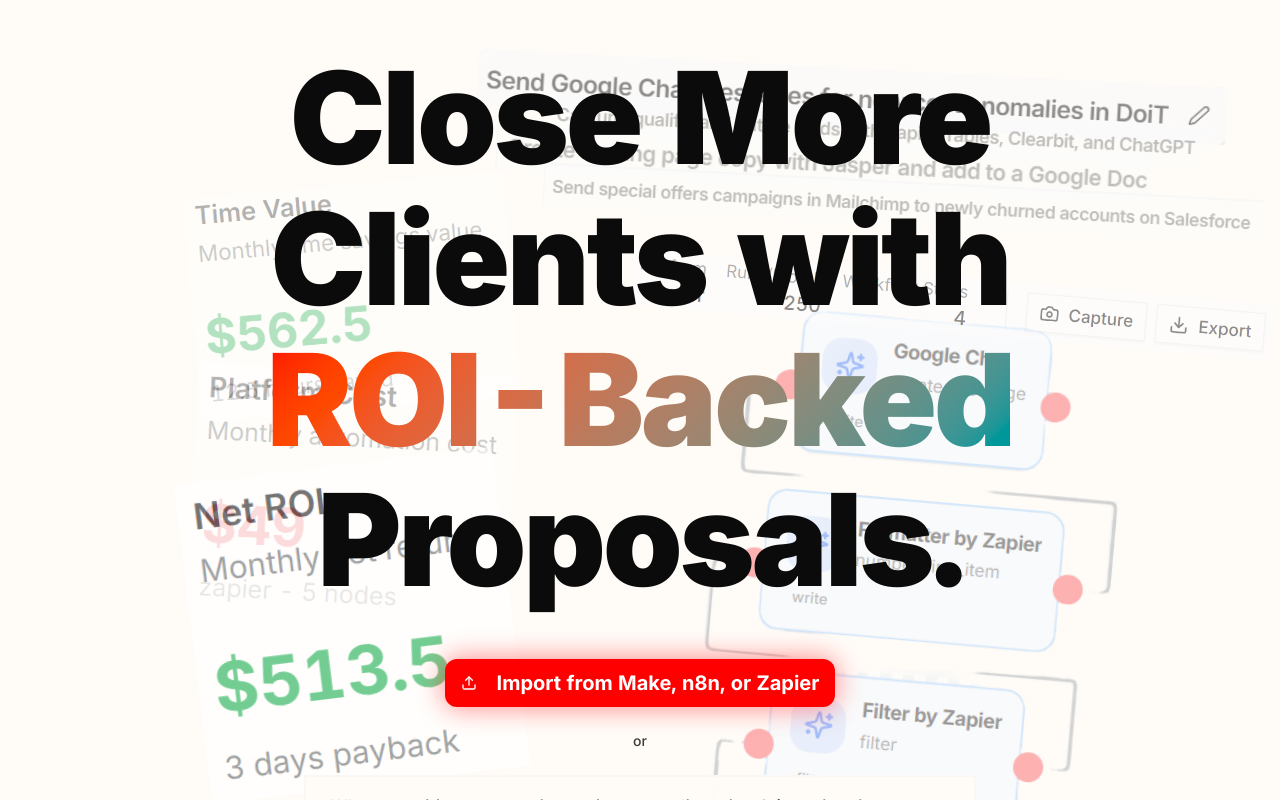
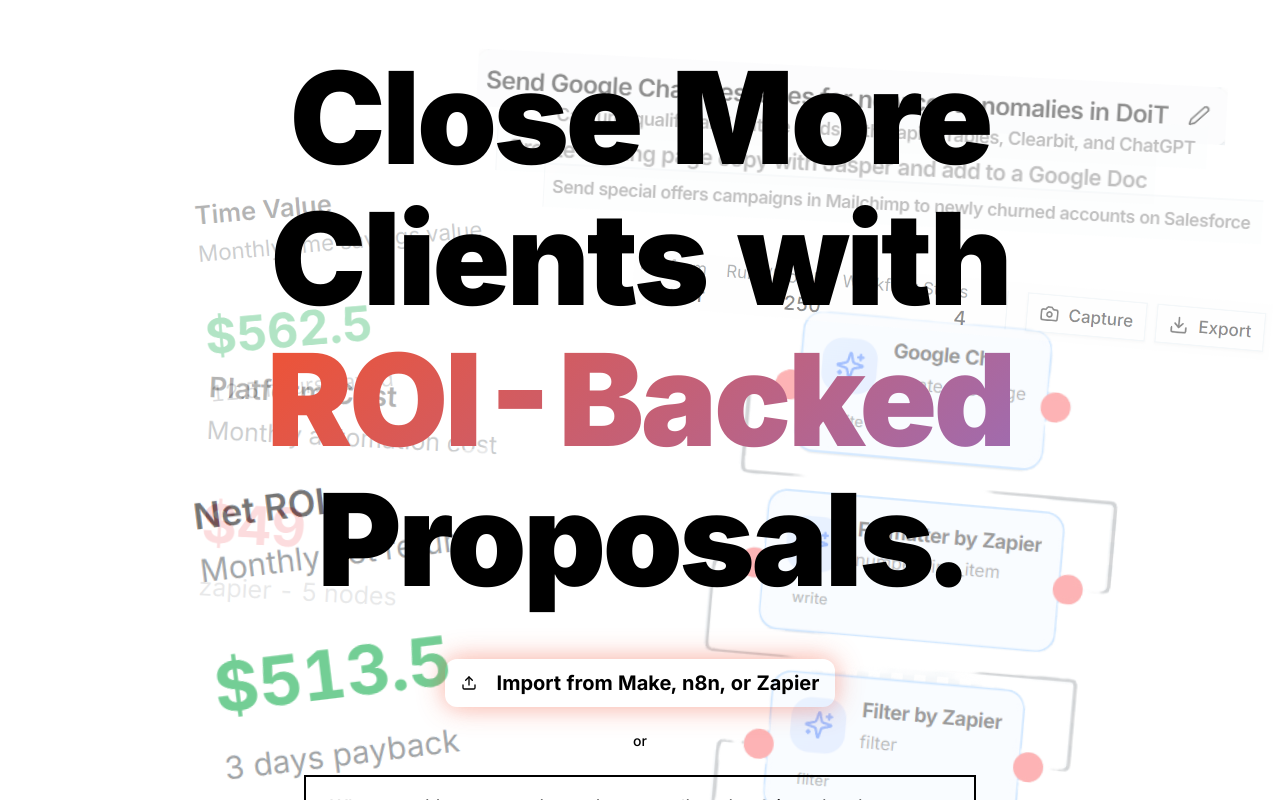
Before and after one commit to pawelsloboda5/apicus-mvp-1, a Next.js app: page / in a window 1280 px wide. Shown: the top 800 px of the page. Built offline with nearby package versions, Linux system fonts and the light colour scheme.

Commit message:
theme update

```diff
--- a/app/chart-kit/colors.ts
+++ b/app/chart-kit/colors.ts
@@ -1,29 +1,29 @@
 export const colors = {
-  // Base colors
-  bg: '#ffffff',
-  fg: '#000000',
-  border: '#e2e8f0',
-  muted: '#64748b',
-  neutral: '#94a3b8',
-  text: '#334155',
+  // Base colors from Apicus palette
+  bg: '#FEFAF0',     // apicus-canvas
+  fg: '#1A1A1A',     // apicus-neutrals 13
+  border: '#E2C3B9', // apicus-washed orange 300
+  muted: '#D4A597',  // apicus-washed orange
+  neutral: '#97756B', // apicus-washed orange 700
+  text: '#3C3C3C',   // apicus-neutrals 10
 
-  // Chart colors
-  accent: '#3b82f6', // Blue
-  good: '#22c55e',   // Green
-  warn: '#f59e0b',   // Amber
-  bad: '#ef4444',    // Red
+  // Chart colors using Apicus palette
+  accent: '#F15533', // apicus-orange (primary)
+  good: '#22c55e',   // Keep green for positive
+  warn: '#f59e0b',   // Keep amber for warning
+  bad: '#ef4444',    // Keep red for negative
   value: '#22c55e',  // Green for positive value
   cost: '#ef4444',   // Red for costs
 
-  // Node type colors
-  trigger: '#8b5cf6', // Purple
-  action: '#3b82f6',  // Blue
-  decision: '#f59e0b', // Amber
-  group: '#06b6d4',   // Cyan
+  // Node type colors using Apicus palette
+  trigger: '#37036A', // apicus-deep purple
+  action: '#F15533',  // apicus-orange
+  decision: '#F4775B', // apicus-orange 400
+  group: '#79569B',   // apicus-deep purple 300
 
-  // Additional colors
-  primary: '#8b5cf6',   // Purple
-  secondary: '#6366f1', // Indigo
+  // Additional colors from Apicus palette
+  primary: '#F15533',   // apicus-orange
+  secondary: '#37036A', // apicus-deep purple
 
   // Chart-specific gradients (can be defined later if needed)
   gradients: {},
--- a/app/globals.css
+++ b/app/globals.css
@@ -58,82 +58,82 @@
   --font-vt323: 'VT323', monospace;
 
   /* Light theme - Modern Apicus palette for automation consultants */
-  --background: oklch(0.995 0.01 48); /* Warm canvas #FEFAF0 */
-  --foreground: oklch(0.15 0 0); /* Dark neutral #1A1A1A */
-  --card: oklch(1 0 0); /* Pure white */
-  --card-foreground: oklch(0.15 0 0);
-  --popover: oklch(1 0 0);
-  --popover-foreground: oklch(0.15 0 0);
-  --primary: oklch(0.67 0.29 35); /* Vibrant Orange #FF6B35 */
-  --primary-foreground: oklch(1 0 0);
-  --secondary: oklch(0.56 0.21 255); /* Deep Indigo #4C6EF5 */
-  --secondary-foreground: oklch(1 0 0);
-  --muted: oklch(0.77 0.06 36); /* Washed Orange #D4A597 */
-  --muted-foreground: oklch(0.35 0 0);
-  --accent: oklch(0.61 0.13 200); /* Electric Teal #15AABF */
-  --accent-foreground: oklch(1 0 0);
-  --success: oklch(0.62 0.19 162); /* Emerald #10B981 */
-  --success-foreground: oklch(1 0 0);
-  --warning: oklch(0.7 0.17 86); /* Amber #F59E0B */
-  --warning-foreground: oklch(0.15 0 0);
-  --destructive: oklch(0.6 0.24 29); /* Coral Red #EF4444 */
-  --border: oklch(0.9 0.01 48); /* Subtle warm border */
-  --input: oklch(0.98 0.005 48); /* Light warm input bg */
-  --ring: oklch(0.67 0.29 35); /* Primary orange for focus */
-  --chart-1: oklch(0.67 0.29 35); /* Orange */
-  --chart-2: oklch(0.56 0.21 255); /* Indigo */
-  --chart-3: oklch(0.61 0.13 200); /* Teal */
-  --chart-4: oklch(0.7 0.17 86); /* Amber */
-  --chart-5: oklch(0.43 0.17 306); /* Deep Purple */
-  --sidebar: oklch(0.985 0.01 48); /* Slightly darker than bg */
-  --sidebar-foreground: oklch(0.15 0 0);
-  --sidebar-primary: oklch(0.67 0.29 35);
-  --sidebar-primary-foreground: oklch(1 0 0);
-  --sidebar-accent: oklch(0.95 0.01 48);
-  --sidebar-accent-foreground: oklch(0.15 0 0);
-  --sidebar-border: oklch(0.9 0.01 48);
-  --sidebar-ring: oklch(0.67 0.29 35);
-  --section-bg: oklch(0.99 0.005 48);
+  --background: 48 34% 99%; /* Warm canvas #FEFAF0 */
+  --foreground: 0 0% 10%; /* Dark neutral #1A1A1A */
+  --card: 0 0% 100%; /* Pure white */
+  --card-foreground: 0 0% 10%;
+  --popover: 0 0% 100%;
+  --popover-foreground: 0 0% 10%;
+  --primary: 10 86% 57%; /* apicus-orange #F15533 */
+  --primary-foreground: 0 0% 100%;
+  --secondary: 266 93% 21%; /* apicus-deep purple #37036A */
+  --secondary-foreground: 0 0% 100%;
+  --muted: 13 37% 74%; /* apicus-washed orange #D4A597 */
+  --muted-foreground: 0 0% 40%;
+  --accent: 283 31% 56%; /* apicus-deep purple 300 #79569B */
+  --accent-foreground: 0 0% 100%;
+  --success: 158 64% 39%; /* Emerald #10B981 */
+  --success-foreground: 0 0% 100%;
+  --warning: 37 92% 50%; /* Amber #F59E0B */
+  --warning-foreground: 0 0% 10%;
+  --destructive: 0 84% 60%; /* Coral Red #EF4444 */
+  --border: 48 34% 94%; /* Subtle warm border */
+  --input: 48 34% 98%; /* Light warm input bg */
+  --ring: 10 86% 57%; /* apicus-orange for focus */
+  --chart-1: 10 86% 57%; /* apicus-orange */
+  --chart-2: 266 93% 21%; /* apicus-deep purple */
+  --chart-3: 13 37% 74%; /* apicus-washed orange */
+  --chart-4: 283 31% 56%; /* apicus-deep purple 300 */
+  --chart-5: 10 82% 72%; /* apicus-orange 200 */
+  --sidebar: 48 34% 97%; /* Slightly darker than bg */
+  --sidebar-foreground: 0 0% 10%;
+  --sidebar-primary: 10 86% 57%;
+  --sidebar-primary-foreground: 0 0% 100%;
+  --sidebar-accent: 48 34% 96%;
+  --sidebar-accent-foreground: 0 0% 10%;
+  --sidebar-border: 48 34% 94%;
+  --sidebar-ring: 10 86% 57%;
+  --section-bg: 48 34% 99.5%;
 }
 
 .dark {
   /* Dark mode with Apicus palette */
-  --background: oklch(0.11 0 0); /* Very dark */
-  --foreground: oklch(0.95 0 0); /* Light text */
-  --card: oklch(0.14 0 0); /* Dark card */
-  --card-foreground: oklch(0.95 0 0);
-  --popover: oklch(0.12 0 0);
-  --popover-foreground: oklch(0.95 0 0);
-  --primary: oklch(0.72 0.25 35); /* Brighter orange for dark mode */
-  --primary-foreground: oklch(0.05 0 0);
-  --secondary: oklch(0.63 0.18 255); /* Lighter indigo */
-  --secondary-foreground: oklch(0.05 0 0);
-  --muted: oklch(0.18 0.02 35); /* Dark muted */
-  --muted-foreground: oklch(0.65 0 0);
-  --accent: oklch(0.66 0.11 200); /* Adjusted teal */
-  --accent-foreground: oklch(0.05 0 0);
-  --success: oklch(0.65 0.17 162); /* Dark mode emerald */
-  --success-foreground: oklch(0.05 0 0);
-  --warning: oklch(0.75 0.15 86); /* Dark mode amber */
-  --warning-foreground: oklch(0.05 0 0);
-  --destructive: oklch(0.65 0.22 29); /* Dark mode coral */
-  --border: oklch(0.22 0 0); /* Dark border */
-  --input: oklch(0.16 0 0); /* Dark input */
-  --ring: oklch(0.72 0.25 35); /* Bright orange ring */
-  --chart-1: oklch(0.72 0.25 35);
-  --chart-2: oklch(0.63 0.18 255);
-  --chart-3: oklch(0.66 0.11 200);
-  --chart-4: oklch(0.75 0.15 86);
-  --chart-5: oklch(0.5 0.15 306);
-  --sidebar: oklch(0.1 0 0);
-  --sidebar-foreground: oklch(0.95 0 0);
-  --sidebar-primary: oklch(0.72 0.25 35);
-  --sidebar-primary-foreground: oklch(0.05 0 0);
-  --sidebar-accent: oklch(0.15 0 0);
-  --sidebar-accent-foreground: oklch(0.95 0 0);
-  --sidebar-border: oklch(0.22 0 0);
-  --sidebar-ring: oklch(0.72 0.25 35);
-  --section-bg: oklch(0.08 0 0);
+  --background: 0 0% 7%; /* Very dark */
+  --foreground: 0 0% 95%; /* Light text */
+  --card: 0 0% 9%; /* Dark card */
+  --card-foreground: 0 0% 95%;
+  --popover: 0 0% 8%;
+  --popover-foreground: 0 0% 95%;
+  --primary: 10 74% 70%; /* apicus-orange 300 #F68D76 */
+  --primary-foreground: 0 0% 10%;
+  --secondary: 283 23% 61%; /* apicus-deep purple 200 #A38BBA */
+  --secondary-foreground: 0 0% 10%;
+  --muted: 13 18% 40%; /* apicus-washed orange 800 #755B53 */
+  --muted-foreground: 0 0% 65%;
+  --accent: 283 17% 77%; /* apicus-deep purple 100 #C1B1D1 */
+  --accent-foreground: 0 0% 10%;
+  --success: 158 58% 42%; /* Dark mode emerald */
+  --success-foreground: 0 0% 10%;
+  --warning: 37 85% 55%; /* Dark mode amber */
+  --warning-foreground: 0 0% 10%;
+  --destructive: 0 70% 60%; /* Dark mode coral */
+  --border: 0 0% 15%; /* Dark border */
+  --input: 0 0% 11%; /* Dark input */
+  --ring: 10 74% 70%; /* apicus-orange 300 */
+  --chart-1: 10 74% 70%; /* apicus-orange 300 */
+  --chart-2: 283 23% 61%; /* apicus-deep purple 200 */
+  --chart-3: 13 37% 55%; /* apicus-washed orange 500 dark */
+  --chart-4: 283 17% 77%; /* apicus-deep purple 100 */
+  --chart-5: 10 74% 76%; /* apicus-orange 100 */
+  --sidebar: 0 0% 6%;
+  --sidebar-foreground: 0 0% 95%;
+  --sidebar-primary: 10 74% 70%;
+  --sidebar-primary-foreground: 0 0% 10%;
+  --sidebar-accent: 0 0% 10%;
+  --sidebar-accent-foreground: 0 0% 95%;
+  --sidebar-border: 0 0% 15%;
+  --sidebar-ring: 10 74% 70%;
+  --section-bg: 0 0% 5%;
 }
 
 @layer base {
@@ -238,8 +238,8 @@
 }
 
 @keyframes pulse-glow {
-  0%, 100% { box-shadow: 0 0 20px oklch(from var(--primary) l c h / 0.3); }
-  50% { box-shadow: 0 0 40px oklch(from var(--primary) l c h / 0.6), 0 0 60px oklch(from var(--primary) l c h / 0.2); }
+  0%, 100% { box-shadow: 0 0 20px hsl(var(--primary) / 0.3); }
+  50% { box-shadow: 0 0 40px hsl(var(--primary) / 0.6), 0 0 60px hsl(var(--primary) / 0.2); }
 }
 
 @keyframes shimmer {
@@ -263,7 +263,7 @@
   background: linear-gradient(
     90deg,
     transparent,
-    oklch(from var(--primary) l c h / 0.1),
+    hsl(var(--primary) / 0.1),
     transparent
   );
   background-size: 200% 100%;
@@ -272,14 +272,14 @@
 
 /* Improved text gradients with new colors */
 .text-gradient {
-  background: linear-gradient(135deg, oklch(from var(--primary) l c h), oklch(from var(--secondary) l c h));
+  background: linear-gradient(135deg, hsl(var(--primary)), hsl(var(--secondary)));
   -webkit-background-clip: text;
   -webkit-text-fill-color: transparent;
   background-clip: text;
 }
 
 .text-gradient-orange {
-  background: linear-gradient(135deg, oklch(from var(--primary) l c h), oklch(from var(--accent) l c h));
+  background: linear-gradient(135deg, hsl(var(--primary)), hsl(var(--accent)));
   -webkit-background-clip: text;
   -webkit-text-fill-color: transparent;
   background-clip: text;
@@ -288,15 +288,15 @@
 /* Enhanced grid pattern */
 .grid-pattern {
   background-image:
-    linear-gradient(oklch(from var(--border) l c h / 0.4) 1px, transparent 1px),
-    linear-gradient(90deg, oklch(from var(--border) l c h / 0.4) 1px, transparent 1px);
+    linear-gradient(hsl(var(--border) / 0.4) 1px, transparent 1px),
+    linear-gradient(90deg, hsl(var(--border) / 0.4) 1px, transparent 1px);
   background-size: 24px 24px;
 }
 
 .dark .grid-pattern {
   background-image:
-    linear-gradient(oklch(from var(--border) l c h / 0.4) 1px, transparent 1px),
-    linear-gradient(90deg, oklch(from var(--border) l c h / 0.4) 1px, transparent 1px);
+    linear-gradient(hsl(var(--border) / 0.4) 1px, transparent 1px),
+    linear-gradient(90deg, hsl(var(--border) / 0.4) 1px, transparent 1px);
 }
 
 /* Custom scrollbar with improved styling */
@@ -317,7 +317,7 @@
 }
 
 ::-webkit-scrollbar-thumb:hover {
-  background: oklch(from var(--primary) l c h / 0.8);
+  background: hsl(var(--primary) / 0.8);
 }
 
 /* React Flow Email Node Handle Overrides */
@@ -345,15 +345,15 @@
 
 /* Make email handles more prominent with new colors */
 .react-flow__node-emailPreview .react-flow__handle {
-  background: var(--primary) !important;
-  border-color: oklch(from var(--primary) calc(l - 0.1) c h) !important;
-  box-shadow: 0 0 0 2px oklch(from var(--primary) l c h / 0.2) !important;
+  background: hsl(var(--primary)) !important;
+  border-color: hsl(var(--primary) / 0.8) !important;
+  box-shadow: 0 0 0 2px hsl(var(--primary) / 0.2) !important;
   transition: all 0.2s ease !important;
 }
 
 .react-flow__node-emailPreview .react-flow__handle:hover {
   transform: scale(1.2) !important;
-  box-shadow: 0 0 0 4px oklch(from var(--primary) l c h / 0.4) !important;
+  box-shadow: 0 0 0 4px hsl(var(--primary) / 0.4) !important;
 }
 
 /* Ensure handles for connected sections pulse */
@@ -372,9 +372,9 @@
 
 /* Enhanced glass morphism effect */
 .glass-morphism {
-  background: oklch(from var(--background) l c h / 0.8);
+  background: hsl(var(--background) / 0.8);
   backdrop-filter: blur(12px);
-  border: 1px solid oklch(from var(--border) l c h / 0.5);
+  border: 1px solid hsl(var(--border) / 0.5);
 }
 
 /* Improved focus states */
```
Also changed, not shown: components/flow/StatsBar.tsx (+13 -5 lines), 1 other file (tests, documents, lock files or other folders).
